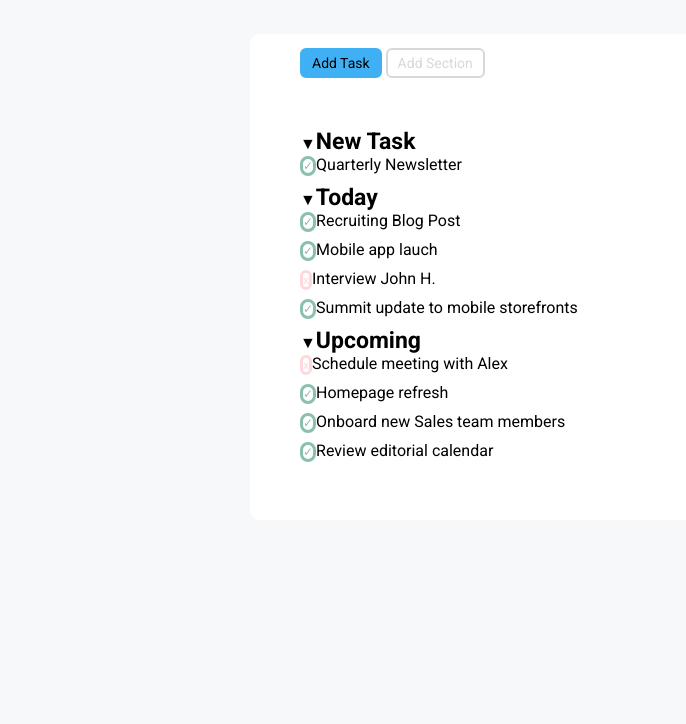
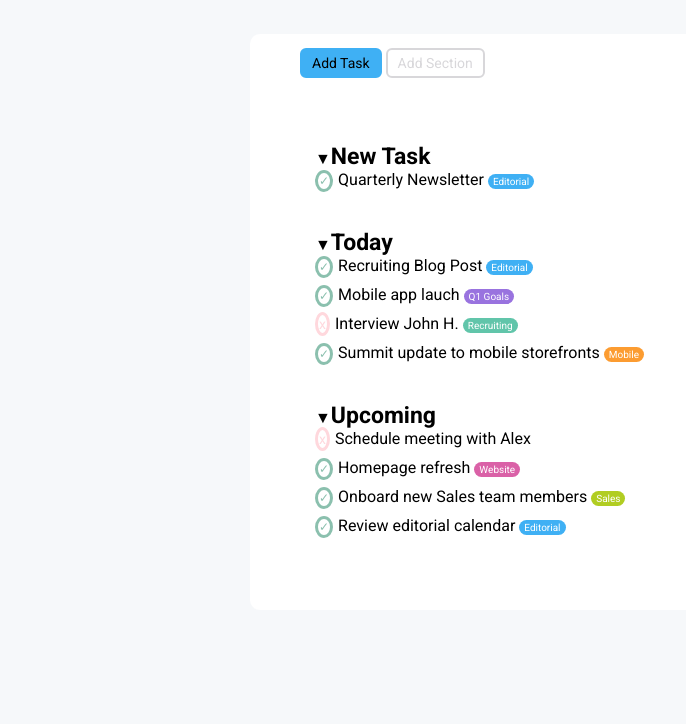
Before and after one commit to matteodragotto/html-css-toboolist, a plain HTML site: page index.html in a window 1280 px wide. Shown: the part 76-800 px from the top of the page, without its empty margins (0-686 px from the left). Drawn offline with Linux system fonts and the light colour scheme.

Commit message:
[add] type of task

```diff
--- a/css/style.css
+++ b/css/style.css
@@ -30,7 +30,7 @@
  }
 
  header .todo span{
-  font-size: 2.3rem;
+  font-size: 2.4rem;
   vertical-align: middle;
   font-family: roboto, sans-serif;
  }
@@ -83,21 +83,26 @@
   background-color: #FFFFFF;
   border-color: #8BC0AE;
   border-style: solid;
-  border-radius: 40px;
+  border-radius: 50%;
+  padding: 1px;
+  margin-right: 5px;
  }
 
  li.cross::before{
   content: 'x';
   color: #FFD8DD;
-  font-size: 12px;
+  font-size: 14px;
   background-color: #FFFFFF;
   border-color: #FFD8DD;
   border-style: solid;
-  border-radius: 40px;
+  border-radius: 50%;
+  padding: 1px;
+  margin-right: 5px;
  }
 
  ul{
   list-style-type: none;
+  padding: 15px;
  }
 
  li{
@@ -110,10 +115,33 @@
   margin-bottom: 10px;
 }
 
+span.type{
+  border-radius: 10px;
+  padding: 2px 5px;
+  font-size: 10px;
+  color: white;
+}
 
+.ed{
+  background-color: #3FB0F4;
+}
 
+.q1{
+  background-color: #9973DF;
+}
 
+.rec{
+  background-color: #61C5AA;
+}
 
-.task-box{
+.mob{
+  background-color: #FC9C31;
+}
 
+.sales{
+  background-color: #B1CD22;
 }
+
+.web{
+ background-color: #DA61A7;
+}
--- a/index.html
+++ b/index.html
@@ -33,21 +33,36 @@
     <!-- Lists -->
     <div class="lists">
       <ul>&#9660;<strong>New Task</strong>
-        <li class="check">Quarterly Newsletter</li>
+        <li class="check">Quarterly Newsletter
+          <span class="type ed">Editorial</span>
+        </li>
       </ul>
 
       <ul>&#9660;<strong>Today</strong>
-        <li class="check">Recruiting Blog Post</li>
-        <li class="check">Mobile app lauch</li>
-        <li class="cross">Interview John H.</li>
-        <li class="check">Summit update to mobile storefronts</li>
+        <li class="check">Recruiting Blog Post <span class="type ed">Editorial</span>
+        </li>
+        <li class="check">Mobile app lauch
+          <span class="type q1">Q1 Goals</span>
+        </li>
+        <li class="cross">Interview John H.
+          <span class="type rec">Recruiting</span>
+                  </li>
+        <li class="check">Summit update to mobile storefronts
+          <span class="type mob">Mobile</span>
+        </li>
       </ul>
 
       <ul>&#9660;<strong>Upcoming</strong>
         <li class="cross">Schedule meeting with Alex</li>
-        <li class="check">Homepage refresh</li>
-        <li class="check">Onboard new Sales team members</li>
-        <li class="check">Review editorial calendar</li>
+        <li class="check">Homepage refresh
+          <span class="type web">Website</span>
+        </li>
+        <li class="check">Onboard new Sales team members
+          <span class="type sales">Sales</span>
+        </li>
+        <li class="check">Review editorial calendar
+          <span class="type ed">Editorial</span>
+        </li>
 
       </ul>
 
```
